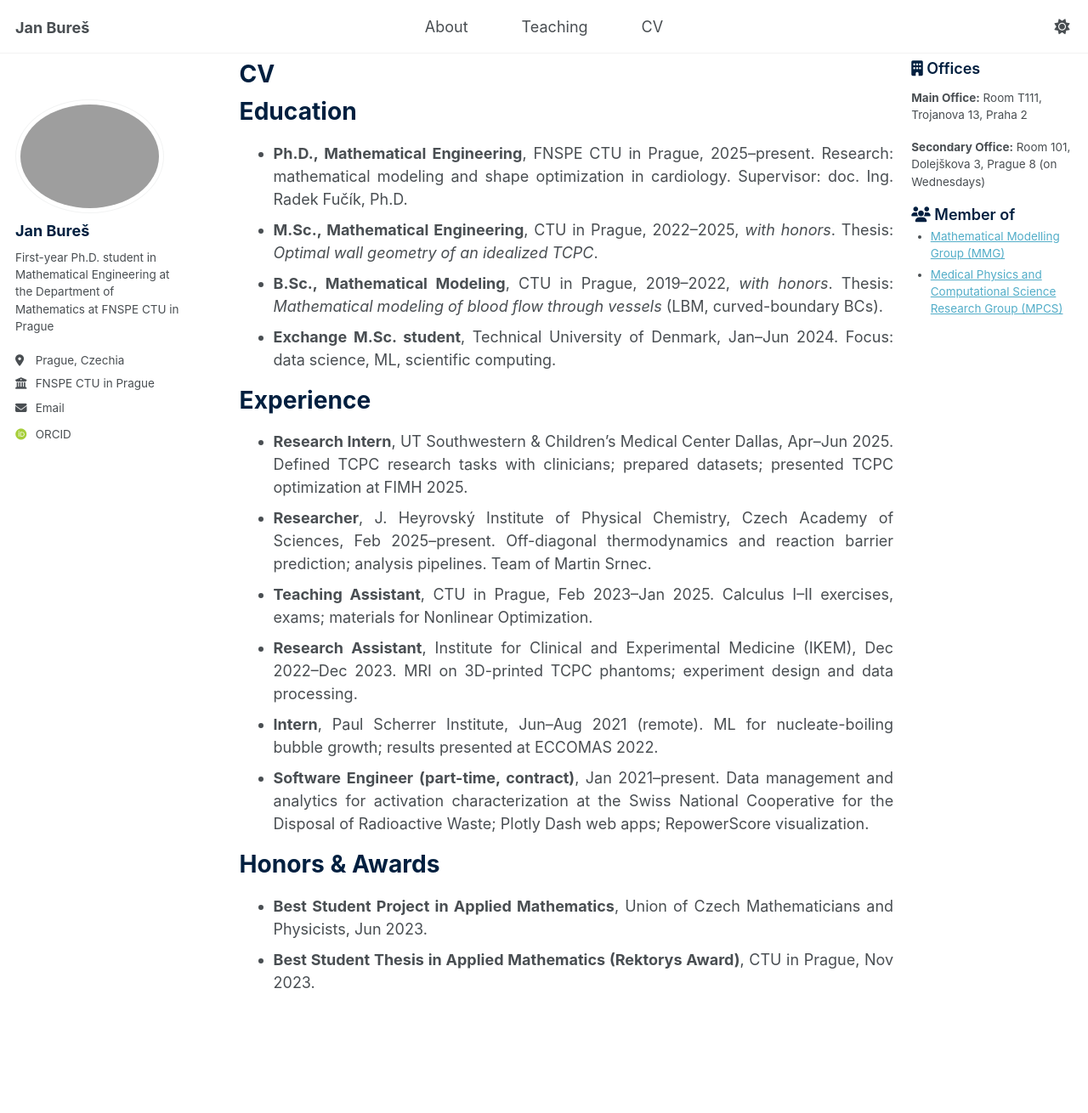
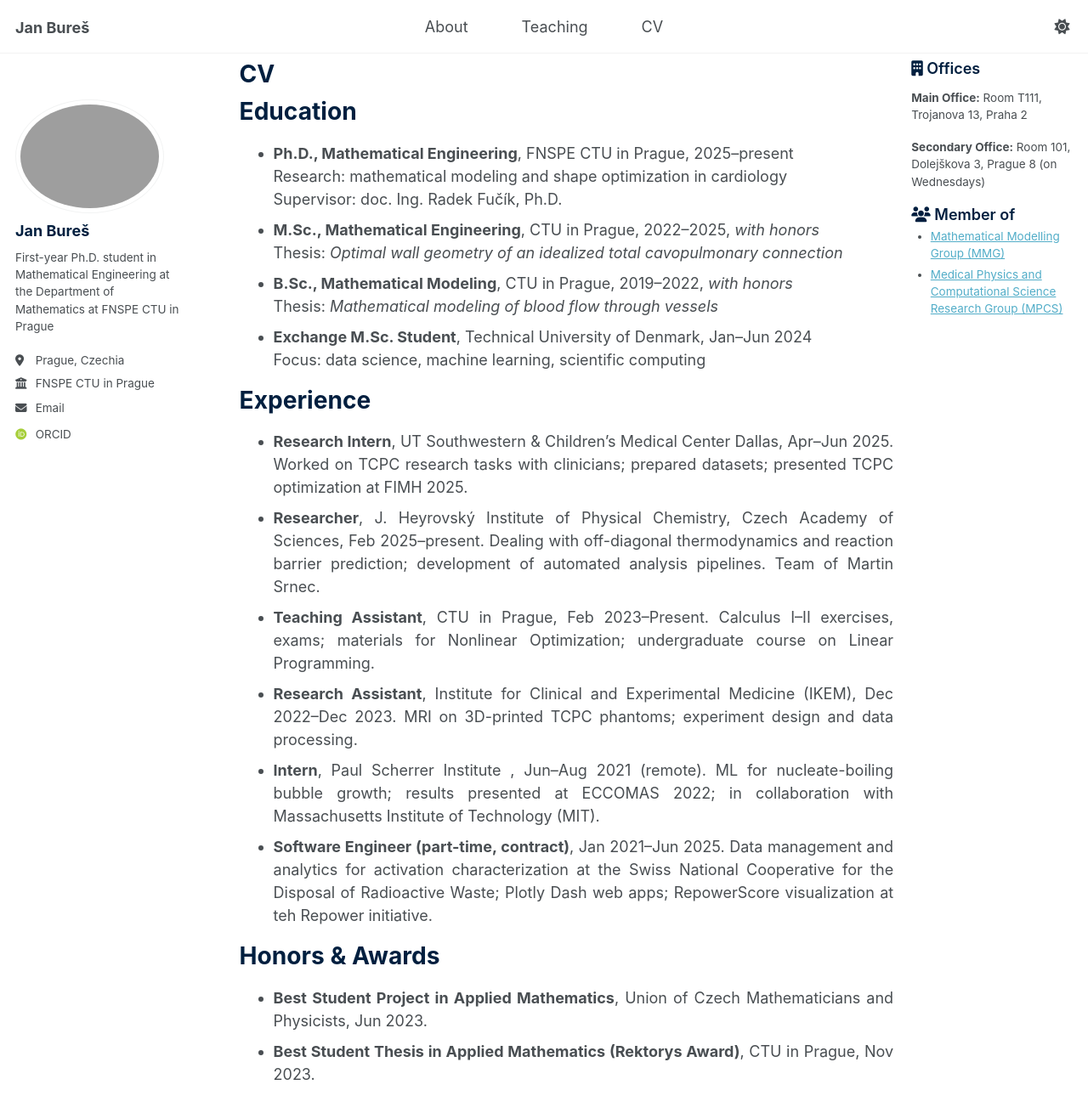
Before and after one commit to buresjan/buresjan.github.io, a Jekyll site: the page built from _pages/cv.md, in a window 1280 px wide and 1400 px high. Shown: the top 1310 px of the window at 85% size. Built offline with Jekyll 4.4.1, drawn with Linux system fonts in a browser that asks for light colours; some web fonts are replaced.

Commit message:
update cv

```diff
--- a/_pages/cv.md
+++ b/_pages/cv.md
@@ -11,19 +11,24 @@ redirect_from:
 
 Education
 ======
-- **Ph.D., Mathematical Engineering**, FNSPE CTU in Prague, 2025–present. Research: mathematical modeling and shape optimization in cardiology. Supervisor: doc. Ing. Radek Fučík, Ph.D. <!-- :contentReference[oaicite:13]{index=13} -->
-- **M.Sc., Mathematical Engineering**, CTU in Prague, 2022–2025, *with honors*. Thesis: *Optimal wall geometry of an idealized TCPC*. <!-- :contentReference[oaicite:14]{index=14} -->
-- **B.Sc., Mathematical Modeling**, CTU in Prague, 2019–2022, *with honors*. Thesis: *Mathematical modeling of blood flow through vessels* (LBM, curved-boundary BCs). <!-- :contentReference[oaicite:15]{index=15} -->
-- **Exchange M.Sc. student**, Technical University of Denmark, Jan–Jun 2024. Focus: data science, ML, scientific computing. <!-- :contentReference[oaicite:16]{index=16} -->
+- **Ph.D., Mathematical Engineering**, FNSPE CTU in Prague, 2025–present
+  Research: mathematical modeling and shape optimization in cardiology
+  Supervisor: doc. Ing. Radek Fučík, Ph.D.
+- **M.Sc., Mathematical Engineering**, CTU in Prague, 2022–2025, *with honors*
+  Thesis: *Optimal wall geometry of an idealized total cavopulmonary connection*
+- **B.Sc., Mathematical Modeling**, CTU in Prague, 2019–2022, *with honors*
+  Thesis: *Mathematical modeling of blood flow through vessels*
+- **Exchange M.Sc. Student**, Technical University of Denmark, Jan–Jun 2024
+  Focus: data science, machine learning, scientific computing
 
 Experience
 ======
-- **Research Intern**, UT Southwestern & Children’s Medical Center Dallas, Apr–Jun 2025. Defined TCPC research tasks with clinicians; prepared datasets; presented TCPC optimization at FIMH 2025. <!-- :contentReference[oaicite:19]{index=19} -->
-- **Researcher**, J. Heyrovský Institute of Physical Chemistry, Czech Academy of Sciences, Feb 2025–present. Off-diagonal thermodynamics and reaction barrier prediction; analysis pipelines. Team of Martin Srnec. <!-- :contentReference[oaicite:20]{index=20} -->
-- **Teaching Assistant**, CTU in Prague, Feb 2023–Jan 2025. Calculus I–II exercises, exams; materials for Nonlinear Optimization. <!-- :contentReference[oaicite:21]{index=21} -->
+- **Research Intern**, UT Southwestern & Children’s Medical Center Dallas, Apr–Jun 2025. Worked on TCPC research tasks with clinicians; prepared datasets; presented TCPC optimization at FIMH 2025. <!-- :contentReference[oaicite:19]{index=19} -->
+- **Researcher**, J. Heyrovský Institute of Physical Chemistry, Czech Academy of Sciences, Feb 2025–present. Dealing with off-diagonal thermodynamics and reaction barrier prediction; development of automated analysis pipelines. Team of Martin Srnec. <!-- :contentReference[oaicite:20]{index=20} -->
+- **Teaching Assistant**, CTU in Prague, Feb 2023–Present. Calculus I–II exercises, exams; materials for Nonlinear Optimization; undergraduate course on Linear Programming. <!-- :contentReference[oaicite:21]{index=21} -->
 - **Research Assistant**, Institute for Clinical and Experimental Medicine (IKEM), Dec 2022–Dec 2023. MRI on 3D-printed TCPC phantoms; experiment design and data processing. <!-- :contentReference[oaicite:22]{index=22} -->
-- **Intern**, Paul Scherrer Institute, Jun–Aug 2021 (remote). ML for nucleate-boiling bubble growth; results presented at ECCOMAS 2022. <!-- :contentReference[oaicite:23]{index=23} -->
-- **Software Engineer (part-time, contract)**, Jan 2021–present. Data management and analytics for activation characterization at the Swiss National Cooperative for the Disposal of Radioactive Waste; Plotly Dash web apps; RepowerScore visualization. <!-- :contentReference[oaicite:24]{index=24} -->
+- **Intern**, Paul Scherrer Institute , Jun–Aug 2021 (remote). ML for nucleate-boiling bubble growth; results presented at ECCOMAS 2022; in collaboration with Massachusetts Institute of Technology (MIT). <!-- :contentReference[oaicite:23]{index=23} -->
+- **Software Engineer (part-time, contract)**, Jan 2021–Jun 2025. Data management and analytics for activation characterization at the Swiss National Cooperative for the Disposal of Radioactive Waste; Plotly Dash web apps; RepowerScore visualization at teh Repower initiative. <!-- :contentReference[oaicite:24]{index=24} -->
 
 Honors & Awards
 ======
```
